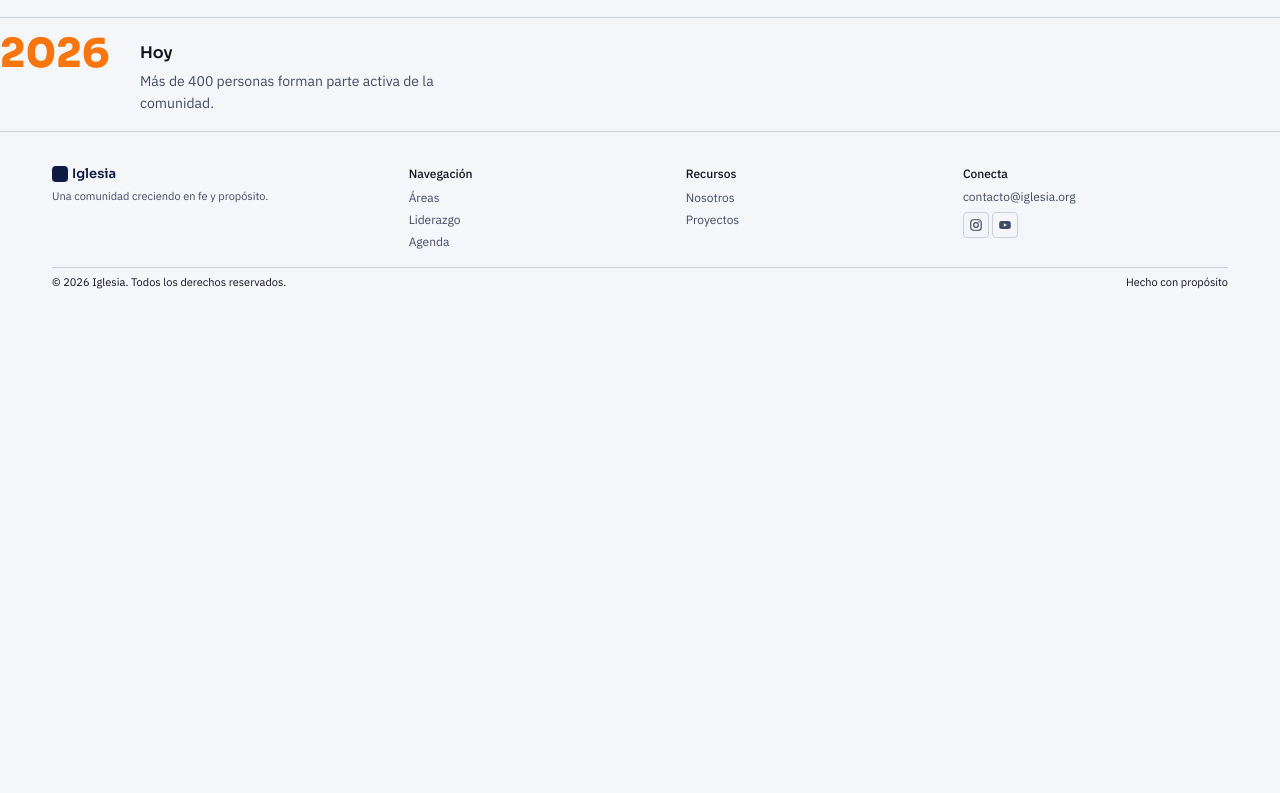
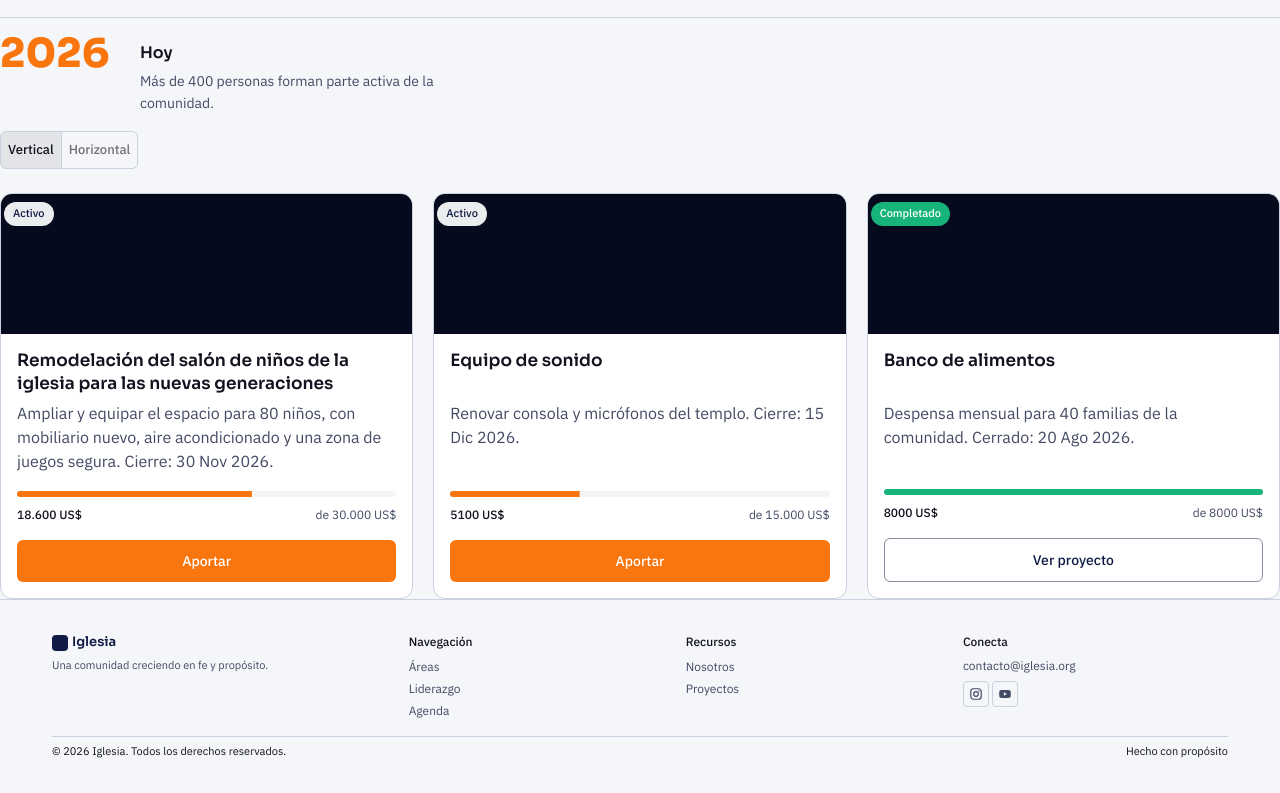
Before and after one commit to Fockus26/Maranatha, a Next.js app: page / in a window 1280 px wide. Shown: the part 1885-2678 px from the top of the page. Before the commit the page ends 2209 px from the top, so only its background shows below. Built offline with nearby package versions, Linux system fonts and the light colour scheme; what @mui/material-nextjs would draw is missing.

Commit message:
style(sections): add projects section

```diff
--- a/app/page.tsx
+++ b/app/page.tsx
@@ -6,6 +6,7 @@ import { SermonsGrid } from "@/components/sections/SermonsGrid"
 import { SocialLinksGrid } from "@/components/sections/SocialLinksGrid";
 import { AgendaGrid } from "@/components/sections/AgendaGrid";
 import { HistoryTimeline } from "@/components/sections/HistoryTimeline";
+import { ProjectsSection } from "@/components/sections/ProjectSection";
 
 export default function Home() {
   return (
@@ -17,6 +18,7 @@ export default function Home() {
       <SocialLinksGrid />
       <AgendaGrid />
       <HistoryTimeline />
+      <ProjectsSection />
       <Footer />
     </>
   );
--- /dev/null
+++ b/components/sections/ProjectSection.tsx
@@ -0,0 +1,77 @@
+"use client";
+
+import { useState } from "react";
+import Box from "@mui/material/Box";
+import ToggleButton from "@mui/material/ToggleButton";
+import ToggleButtonGroup from "@mui/material/ToggleButtonGroup";
+import { ProjectCard, type ProjectStatus } from "@/components/ui/ProjectCard";
+
+type DummyProject = {
+  id: string;
+  title: string;
+  description: string;
+  status: ProjectStatus;
+  currentAmount: number;
+  goalAmount: number;
+};
+
+const DUMMY_PROJECTS: DummyProject[] = [
+  {
+    id: "1",
+    title: "Remodelación del salón de niños de la iglesia para las nuevas generaciones",
+    description:
+      "Ampliar y equipar el espacio para 80 niños, con mobiliario nuevo, aire acondicionado y una zona de juegos segura. Cierre: 30 Nov 2026.",
+    status: "active",
+    currentAmount: 18600,
+    goalAmount: 30000,
+  },
+  {
+    id: "2",
+    title: "Equipo de sonido",
+    description: "Renovar consola y micrófonos del templo. Cierre: 15 Dic 2026.",
+    status: "active",
+    currentAmount: 5100,
+    goalAmount: 15000,
+  },
+  {
+    id: "3",
+    title: "Banco de alimentos",
+    description: "Despensa mensual para 40 familias de la comunidad. Cerrado: 20 Ago 2026.",
+    status: "completed",
+    currentAmount: 8000,
+    goalAmount: 8000,
+  },
+];
+
+export function ProjectsSection() {
+  const [layout, setLayout] = useState<"vertical" | "horizontal">("vertical");
+
+  return (
+    <Box>
+      <ToggleButtonGroup
+        exclusive
+        value={layout}
+        onChange={(_, value) => value && setLayout(value)}
+        size="small"
+        sx={{ mb: 6 }}
+      >
+        <ToggleButton value="vertical">Vertical</ToggleButton>
+        <ToggleButton value="horizontal">Horizontal</ToggleButton>
+      </ToggleButtonGroup>
+
+      {layout === "vertical" ? (
+        <Box sx={{ display: "grid", gridTemplateColumns: { xs: "1fr", sm: "repeat(2, 1fr)", md: "repeat(3, 1fr)" }, gap: 5 }}>
+          {DUMMY_PROJECTS.map((project) => (
+            <ProjectCard key={project.id} layout="vertical" {...project} />
+          ))}
+        </Box>
+      ) : (
+        <Box sx={{ display: "flex", flexDirection: "column", gap: 3.5 }}>
+          {DUMMY_PROJECTS.map((project) => (
+            <ProjectCard key={project.id} layout="horizontal" {...project} />
+          ))}
+        </Box>
+      )}
+    </Box>
+  );
+}
--- /dev/null
+++ b/components/ui/ProjectCard.tsx
@@ -0,0 +1,215 @@
+"use client";
+
+import { alpha, useTheme } from "@mui/material/styles";
+import Box from "@mui/material/Box";
+import Typography from "@mui/material/Typography";
+import Button from "@mui/material/Button";
+import LinearProgress from "@mui/material/LinearProgress";
+import { radius, typography } from "@/theme/tokens";
+
+export type ProjectStatus = "active" | "completed";
+
+export interface ProjectCardProps {
+  layout?: "vertical" | "horizontal";
+  title: string;
+  description: string;
+  imageUrl?: string;
+  status: ProjectStatus;
+  currentAmount: number;
+  goalAmount: number;
+  ctaLabel?: string;
+  onCtaClick?: () => void;
+}
+
+function formatCurrency(value: number) {
+  return new Intl.NumberFormat("es", { style: "currency", currency: "USD", maximumFractionDigits: 0 }).format(value);
+}
+
+export function ProjectCard({
+  layout = "vertical",
+  title,
+  description,
+  imageUrl,
+  status,
+  currentAmount,
+  goalAmount,
+  ctaLabel,
+  onCtaClick,
+}: ProjectCardProps) {
+  const theme = useTheme();
+  const isCompleted = status === "completed";
+  const percent = Math.min(Math.round((currentAmount / goalAmount) * 100), 100);
+  const resolvedCtaLabel = ctaLabel ?? (isCompleted ? "Ver proyecto" : "Aportar");
+
+  const photoStyle = {
+    backgroundImage: imageUrl ? `url(${imageUrl})` : undefined,
+    backgroundColor: imageUrl ? undefined : theme.palette.primary.dark,
+    backgroundSize: "cover",
+    backgroundPosition: "center",
+  };
+
+  const StatusChip = ({ inverted }: { inverted: boolean }) => (
+    <Box
+      sx={{
+        display: "inline-block",
+        flexShrink: 0,
+        fontSize: "11px",
+        fontWeight: 500,
+        borderRadius: "20px",
+        px: 2.25,
+        py: 0.75,
+        whiteSpace: "nowrap",
+        backgroundColor: isCompleted
+          ? theme.palette.success.main
+          : inverted
+            ? alpha(theme.palette.common.white, 0.92)
+            : theme.palette.primary.main,
+        color: isCompleted
+          ? theme.palette.success.contrastText
+          : inverted
+            ? theme.palette.primary.main
+            : theme.palette.primary.contrastText,
+      }}
+    >
+      {isCompleted ? "Completado" : "Activo"}
+    </Box>
+  );
+
+  const ProgressBlock = ({ light }: { light: boolean }) => (
+    <>
+      <LinearProgress
+        variant="determinate"
+        value={percent}
+        color={isCompleted ? "success" : "secondary"}
+        sx={{
+          height: 6,
+          borderRadius: "20px",
+          mb: 2,
+          backgroundColor: light ? alpha(theme.palette.common.white, 0.2) : theme.palette.action.hover,
+        }}
+      />
+      <Box sx={{ display: "flex", justifyContent: "space-between", fontSize: "12px", mb: 4 }}>
+        <Typography component="span" sx={{ fontFamily: typography.fontFamily.body, fontWeight: 500, fontSize: "12px", color: light ? "#F5F6FA" : theme.palette.text.primary }}>
+          {formatCurrency(currentAmount)}
+        </Typography>
+        <Typography component="span" sx={{ fontFamily: typography.fontFamily.body, fontSize: "12px", color: light ? "#A6AEC7" : theme.palette.text.secondary }}>
+          de {formatCurrency(goalAmount)}
+        </Typography>
+      </Box>
+    </>
+  );
+
+  const CtaButton = ({ sx = {} }: { sx?: object }) => (
+    <Button
+      onClick={onCtaClick}
+      variant={isCompleted ? "outlined" : "contained"}
+      color={isCompleted ? "primary" : "secondary"}
+      sx={sx}
+    >
+      {resolvedCtaLabel}
+    </Button>
+  );
+
+  if (layout === "horizontal") {
+    return (
+      <Box
+        sx={{
+          display: "flex",
+          border: `1px solid ${theme.palette.divider}`,
+          borderRadius: `${radius.lg}px`,
+          overflow: "hidden",
+          backgroundColor: theme.palette.background.paper,
+        }}
+      >
+        <Box sx={{ width: 200, flexShrink: 0, ...photoStyle }} />
+        <Box sx={{ p: 5, flex: 1, display: "flex", gap: 7, alignItems: "flex-start" }}>
+          <Box sx={{ flex: 1, minWidth: 0 }}>
+            <Box sx={{ display: "flex", gap: 2, alignItems: "flex-start", mb: 1.5 }}>
+              <Typography sx={{ fontFamily: typography.fontFamily.heading, fontWeight: 600, fontSize: "17px", color: theme.palette.text.primary }}>
+                {title}
+              </Typography>
+              <StatusChip inverted={false} />
+            </Box>
+            <Typography
+              sx={{
+                fontFamily: typography.fontFamily.body,
+                fontSize: theme.typography.body2.fontSize,
+                color: theme.palette.text.secondary,
+                mb: 3,
+                display: "-webkit-box",
+                WebkitLineClamp: 3,
+                WebkitBoxOrient: "vertical",
+                overflow: "hidden",
+              }}
+            >
+              {description}
+            </Typography>
+            <ProgressBlock light={false} />
+          </Box>
+          <CtaButton sx={{ width: 120, flexShrink: 0 }} />
+        </Box>
+      </Box>
+    );
+  }
+
+  return (
+    <Box
+      sx={{
+        display: "flex",
+        flexDirection: "column",
+        border: `1px solid ${theme.palette.divider}`,
+        borderRadius: `${radius.lg}px`,
+        overflow: "hidden",
+        backgroundColor: theme.palette.background.paper,
+        height: "100%",
+      }}
+    >
+      <Box sx={{ height: 140, flexShrink: 0, position: "relative", ...photoStyle }}>
+        <Box sx={{ position: "absolute", top: 3, left: 3 }}>
+          <StatusChip inverted={true} />
+        </Box>
+      </Box>
+
+      <Box sx={{ p: 4, display: "flex", flexDirection: "column", flex: 1 }}>
+        <Typography
+          sx={{
+            fontFamily: typography.fontFamily.heading,
+            fontWeight: 600,
+            fontSize: "17px",
+            color: theme.palette.text.primary,
+            mb: 1.5,
+            minHeight: "calc(1.3em * 2)",
+            lineHeight: 1.3,
+            display: "-webkit-box",
+            WebkitLineClamp: 2,
+            WebkitBoxOrient: "vertical",
+            overflow: "hidden",
+          }}
+        >
+          {title}
+        </Typography>
+        <Typography
+          sx={{
+            fontFamily: typography.fontFamily.body,
+            fontSize: theme.typography.body2.fontSize,
+            color: theme.palette.text.secondary,
+            mb: 4,
+            minHeight: "calc(1.5em * 3)",
+            lineHeight: 1.5,
+            display: "-webkit-box",
+            WebkitLineClamp: 3,
+            WebkitBoxOrient: "vertical",
+            overflow: "hidden",
+          }}
+        >
+          {description}
+        </Typography>
+
+        <Box sx={{ mt: "auto" }}>
+          <ProgressBlock light={false} />
+          <CtaButton sx={{ width: "100%" }} />
+        </Box>
+      </Box>
+    </Box>
+  );
+}
```
